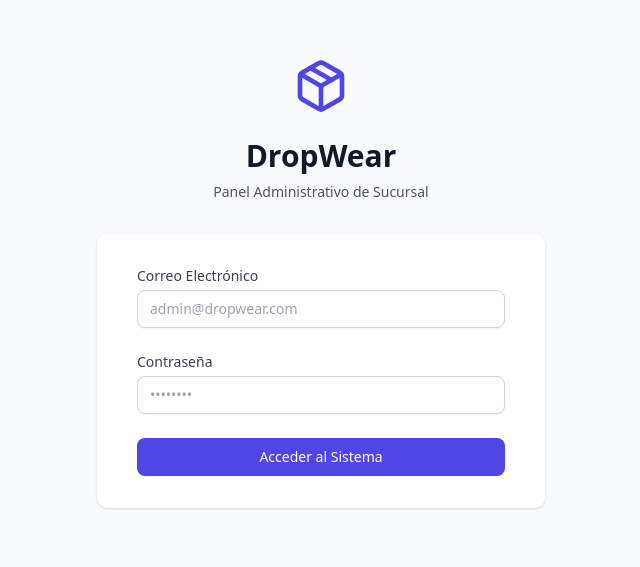
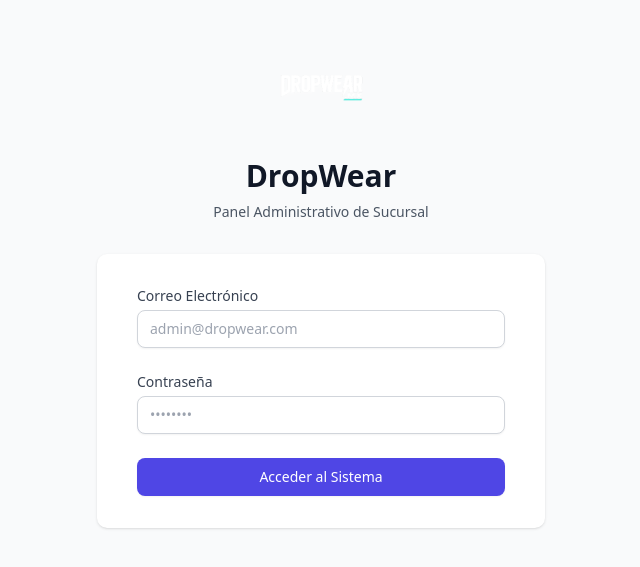
Before and after one commit to Ozelot12100/dropwear-web, a React (Vite) app: page /login in a window 1280 px wide. Shown: the part 117-684 px from the top of the page, without its empty margins (319-959 px from the left). Built offline with nearby package versions, Linux system fonts and the light colour scheme; no server answers.

Commit message:
feat: implementar logo oficial en pantalla de login

```diff
--- a/src/pages/Login.tsx
+++ b/src/pages/Login.tsx
@@ -1,7 +1,7 @@
 import { useState } from 'react';
 import { useNavigate } from 'react-router-dom';
 import { supabase } from '../lib/supabase';
-import { Package } from 'lucide-react';
+import Logo from '../assets/logo.png';
 
 export default function Login() {
     const [email, setEmail] = useState('');
@@ -33,7 +33,7 @@ export default function Login() {
         <div className="min-h-screen bg-gray-50 flex flex-col justify-center py-12 px-4 sm:px-6 lg:px-8">
             <div className="sm:mx-auto sm:w-full sm:max-w-md">
                 <div className="flex justify-center text-indigo-600">
-                    <Package size={56} />
+                    <img src={Logo} alt="DropWear Logo" className="h-24 w-auto drop-shadow-md rounded-md" style={{ filter: 'drop-shadow(0 4px 3px rgb(0 0 0 / 0.17)) invert(1)' }} />
                 </div>
                 <h2 className="mt-6 text-center text-3xl font-extrabold text-gray-900">
                     DropWear
```
Also changed, not shown: src/assets/logo.png (added).
